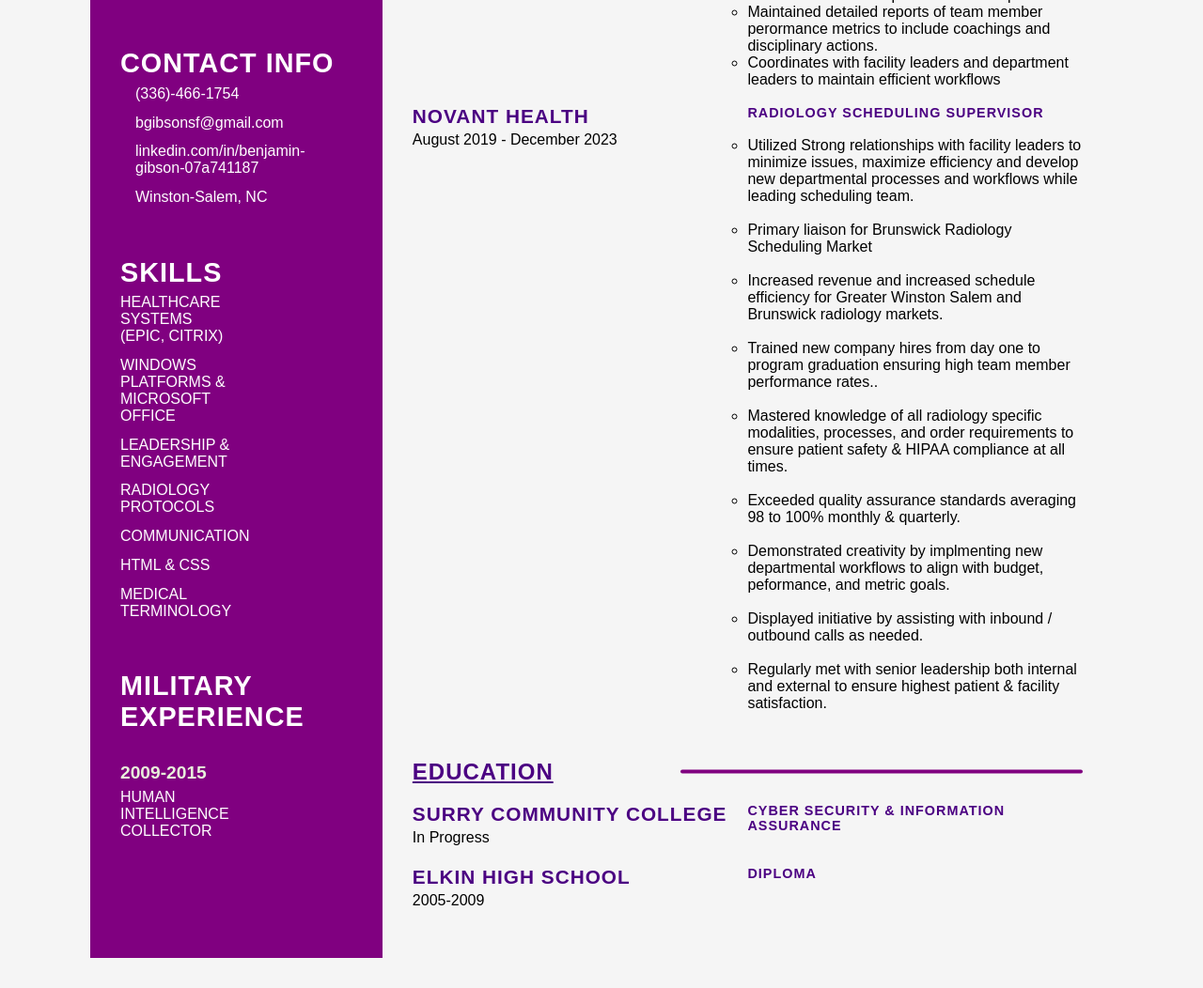
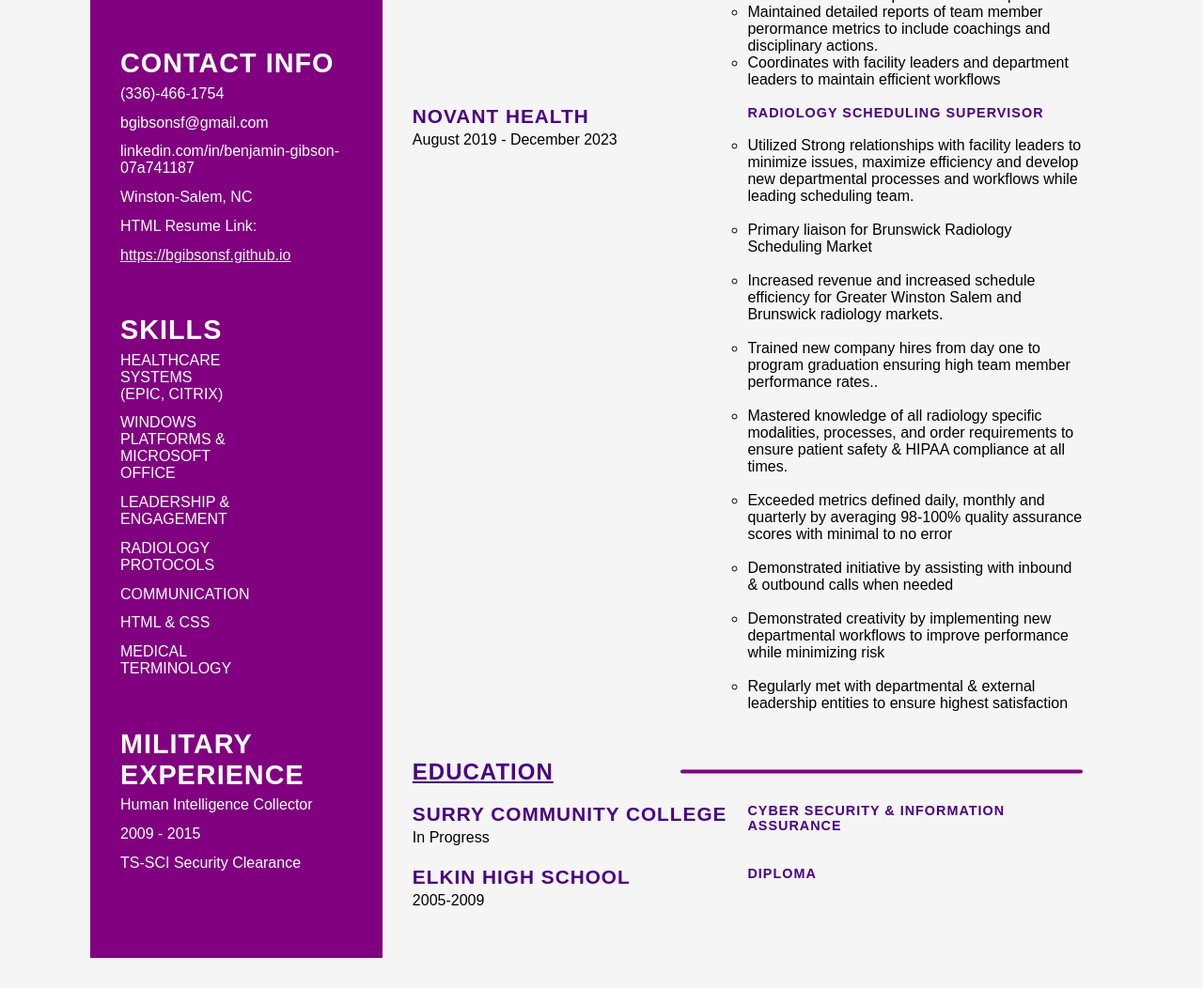
Before and after one commit to Bgibsonsf/bgibsonsf.github.io, a plain HTML site: page index.html in a window 1280 px wide. Shown: the part 546-1598 px from the top of the page at 94% size. Drawn offline with Linux system fonts and the light colour scheme.

Commit message:
index.html

```diff
--- a/index.html
+++ b/index.html
@@ -21,20 +21,23 @@
                     <h3 class="main-title">Contact Info</h3>
                     <ul>
                         <li>
-                            <i class="fa fa-phone"></i>
                             (336)-466-1754
                         </li>
                         <li>
-                            <i class="fa fa-fax"></i>
                             bgibsonsf@gmail.com
                         </li>
                         <li>
-                            <i class="fa fa-globe"></i>
                             linkedin.com/in/benjamin-gibson-07a741187
                         </li>
                         <li>
-                            <i class="fa fa-map-marker"></i>
                             Winston-Salem, NC
+                        </li>
+                        <li>
+                            HTML Resume Link:
+                        </li>
+                        <li>
+                            <a href="https://bgibsonsf.github.io"
+                                style="color:whitesmoke; ">https://bgibsonsf.github.io</a>
                         </li>
                     </ul>
                 </div>
@@ -64,13 +67,19 @@
                         </li>
                     </ul>
                 </div>
-                <div class="skills-section">
+                <div class="contact-info">
                     <h3 class="main-title">Military Experience</h3>
-                        <h6 class="sub-title">2009-2015</h6>
-                            <ul>
+                    <ul>
                         <li>
-                            <p class="skill-title">Human Intelligence Collector</p>
+                            Human Intelligence Collector
                         </li>
+                        <li>
+                            2009 - 2015
+                        </li>
+                        <li>
+                            TS-SCI Security Clearance
+                        </li>
+                    </ul>
                 </div>
             </div>
         </section>
@@ -132,10 +141,10 @@
                                              ensuring high team member performance rates..</li> <br>
                                         <li class="skill-list">	Mastered knowledge of all radiology specific modalities,
                                             processes, and order requirements to ensure patient safety & HIPAA compliance at all times. </li> <br>
-                                        <li class="skill-list">Exceeded quality assurance standards averaging 98 to 100% monthly & quarterly.</li> <br>
-                                            <li class="skill-list">Demonstrated creativity by implmenting new departmental workflows to align with budget, peformance, and metric goals.</li> <br>
-                                            <li class="skill-list">Displayed initiative by assisting with inbound / outbound calls as needed.</li> <br>
-                                            <li class="skill-list">Regularly met with senior leadership both internal and external to ensure highest patient & facility satisfaction.</li> <br>
+                                        <li class="skill-list">Exceeded metrics defined daily, monthly and quarterly by averaging 98-100% quality assurance scores with minimal to no error</li> <br>
+                                            <li class="skill-list">Demonstrated initiative by assisting with inbound & outbound calls when needed</li> <br>
+                                            <li class="skill-list">Demonstrated creativity by implementing new departmental workflows to improve performance while minimizing risk</li> <br>
+                                            <li class="skill-list">Regularly met with departmental & external leadership entities to ensure highest satisfaction</li> <br>
                                 </ul>
                                 </p>
                             </div>
```
